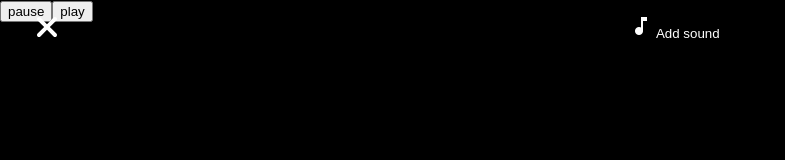
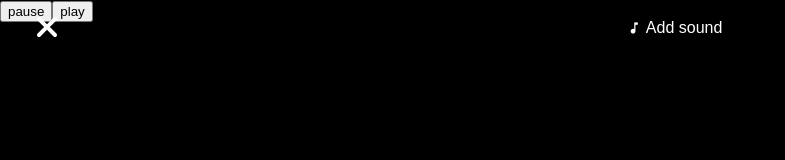
Before and after one commit to spasovags/Vidapp, a Next.js app: page /add in a window 1280 px wide. Shown: the top 160 px of the page, without its empty margins (0-785 px from the left). Built offline with nearby package versions, Linux system fonts and the light colour scheme; no server answers.

Commit message:
post audio

```diff
--- a/styles/Add.module.css
+++ b/styles/Add.module.css
@@ -21,7 +21,7 @@
 }
 .optionsContainer{
   position: fixed;
-  top: 0px;
+  top: 20px;
   left: 0px;
   z-index: 1000;
   height: 100%;
@@ -34,7 +34,7 @@
 }
 .optionsCloseTop{
   position: absolute;
-  top: 8px;
+  top: -12px;
   left: 35px;
   font-size: 2rem;
   color: white;
@@ -54,6 +54,11 @@
   border-style: none;
   border-radius: 50px;
   padding: 0.3em;
+  font-size: 1rem;
+}
+.addSoundToPost span{
+  vertical-align: text-bottom;
+  font-size: 1rem;
 }
 .material-symbols-outlined {
   font-variation-settings:
```
